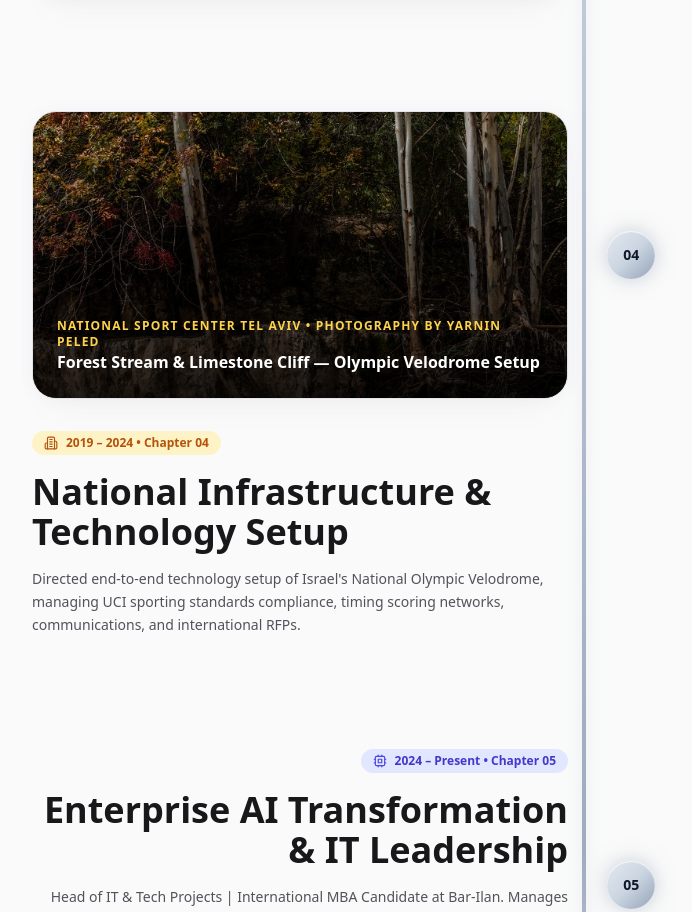
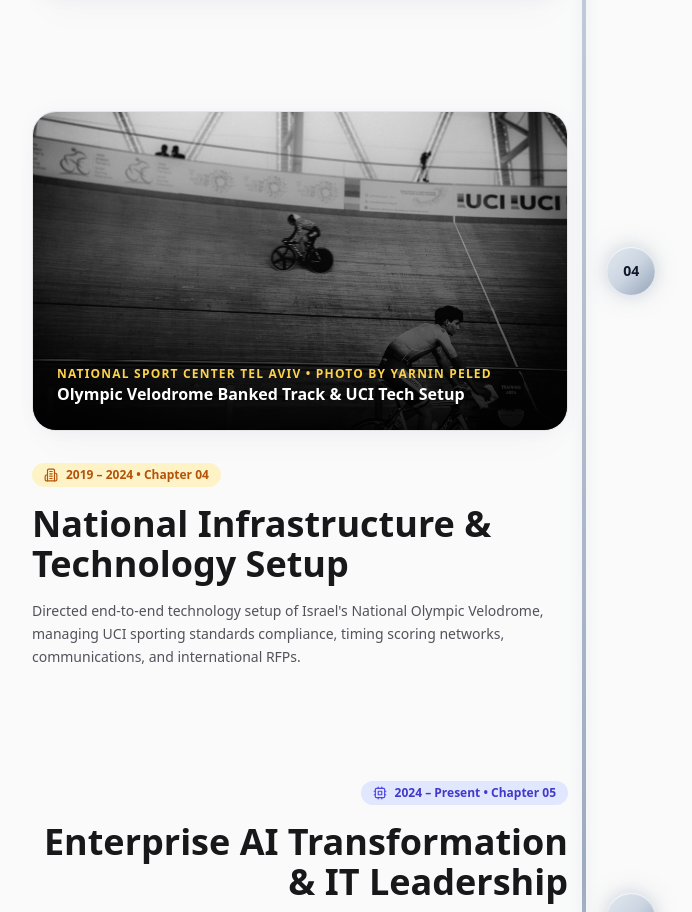
Before and after one commit to yarninp-tech/ponyapp-hub, a Next.js app: page / in a window 1280 px wide. Shown: the part 2680-3592 px from the top of the page, without its empty margins (56-748 px from the left). Built offline with nearby package versions, Linux system fonts and the light colour scheme.

Commit message:
Embed Yarnin Peled authentic Olympic Velodrome banked track photo into Chapter 4 (National Infrastructure & Technology Setup)

```diff
--- a/app/page.tsx
+++ b/app/page.tsx
@@ -224,7 +224,7 @@ export default function HomePage() {
             </div>
           </div>
 
-          {/* CHAPTER 03: Entrepreneurship & Global Supply Chains — FEATURING PONY CYCLING PHOTO */}
+          {/* CHAPTER 03: Entrepreneurship & Supply Chain — FEATURING PONY CYCLING PHOTO */}
           <div className="grid grid-cols-1 md:grid-cols-12 gap-8 items-center">
             <div className="md:col-span-6 md:text-right space-y-4">
               <div className="inline-flex items-center gap-2 px-3 py-1 rounded-full bg-emerald-100 dark:bg-emerald-950 text-emerald-700 dark:text-emerald-300 text-xs font-bold">
@@ -263,20 +263,20 @@ export default function HomePage() {
             </div>
           </div>
 
-          {/* CHAPTER 04: National Infrastructure & Tel Aviv Velodrome */}
+          {/* CHAPTER 04: National Infrastructure & Tel Aviv Velodrome — FEATURING AUTHENTIC VELODROME TRACK PHOTO */}
           <div className="grid grid-cols-1 md:grid-cols-12 gap-8 items-center">
-            {/* Visual Photo Card - Yarnin's Authentic Photo 4: Eucalyptus Forest Stream */}
+            {/* Visual Photo Card - Yarnin's Authentic Photo of Tel Aviv Olympic Velodrome Wooden Track B&W */}
             <div className="md:col-span-6 md:order-1 order-2">
-              <div className="relative h-72 rounded-3xl overflow-hidden shadow-2xl group editorial-card border-2 border-amber-500/20">
+              <div className="relative h-80 rounded-3xl overflow-hidden shadow-2xl group editorial-card border-2 border-amber-500/30">
                 <Image
-                  src="/images/yarnin_forest_stream.jpg"
-                  alt="Eucalyptus Forest Stream Fine Art Photography by Yarnin Peled"
+                  src="/images/yarnin_velodrome_track.jpg"
+                  alt="Israel National Olympic Velodrome Banked Track Photography by Yarnin Peled"
                   fill
                   className="object-cover group-hover:scale-105 transition-transform duration-700"
                 />
-                <div className="absolute inset-0 bg-gradient-to-t from-black/85 via-black/30 to-transparent p-6 flex flex-col justify-end">
-                  <span className="text-xs font-bold text-amber-300 uppercase tracking-widest">National Sport Center Tel Aviv • Photography by Yarnin Peled</span>
-                  <h3 className="text-base font-bold text-white">Forest Stream & Limestone Cliff — Olympic Velodrome Setup</h3>
+                <div className="absolute inset-0 bg-gradient-to-t from-black/90 via-black/40 to-transparent p-6 flex flex-col justify-end">
+                  <span className="text-xs font-bold text-amber-300 uppercase tracking-widest">National Sport Center Tel Aviv • Photo by Yarnin Peled</span>
+                  <h3 className="text-base font-bold text-white">Olympic Velodrome Banked Track & UCI Tech Setup</h3>
                 </div>
               </div>
             </div>
```
Also changed, not shown: public/images/yarnin_velodrome_track.jpg (added).
